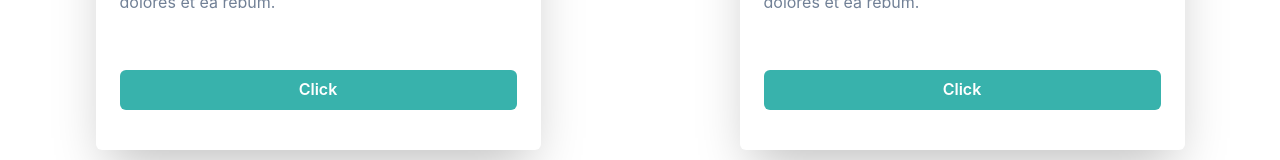
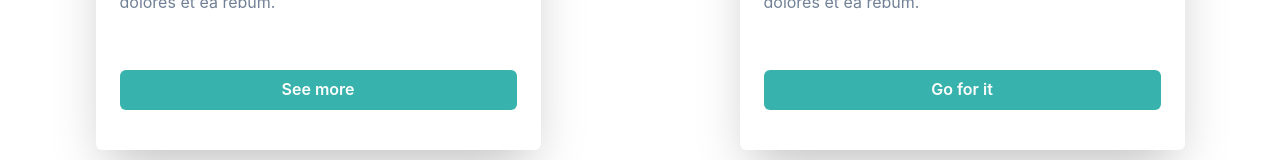
Before and after one commit to Matuzay32/project-example-web, a Next.js app: page / in a window 1280 px wide. Shown: the part 1457-1617 px from the top of the page. Built offline with nearby package versions, Linux system fonts and the light colour scheme.

Commit message:
Agregando algunas cosas interesantes

```diff
--- a/src/app/Components/Cards.jsx
+++ b/src/app/Components/Cards.jsx
@@ -73,7 +73,7 @@ export default function Cards({ item }) {
               backgroundColor: 'Teal',
             }}
           >
-            Click
+            {item?.button}
           </Button>
         </Stack>
       </Box>
```
